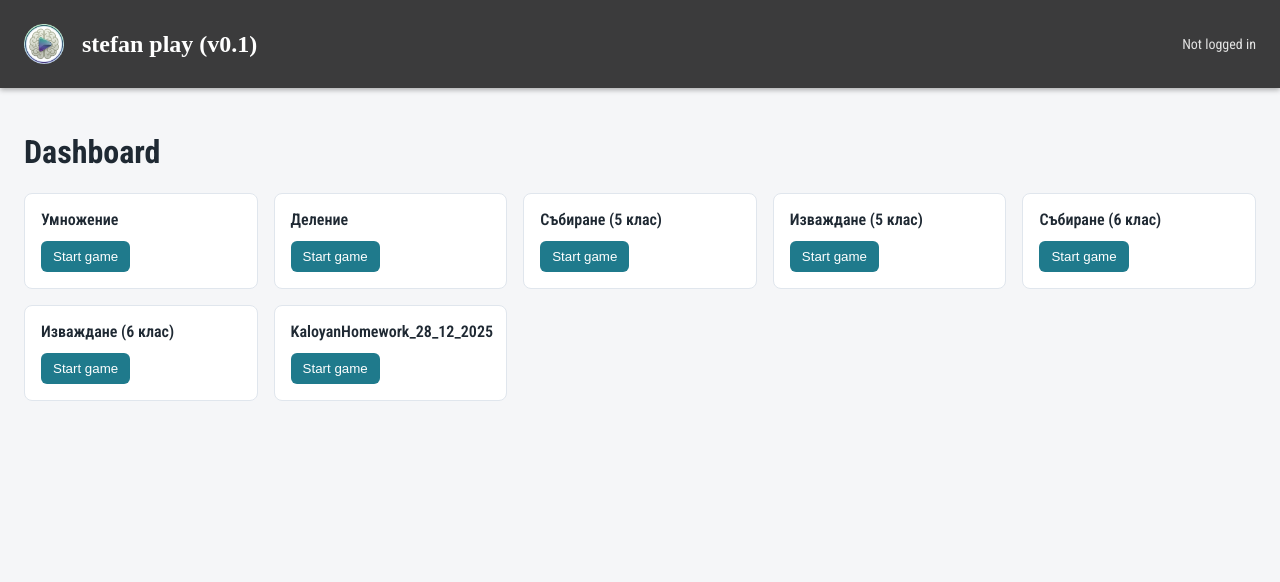
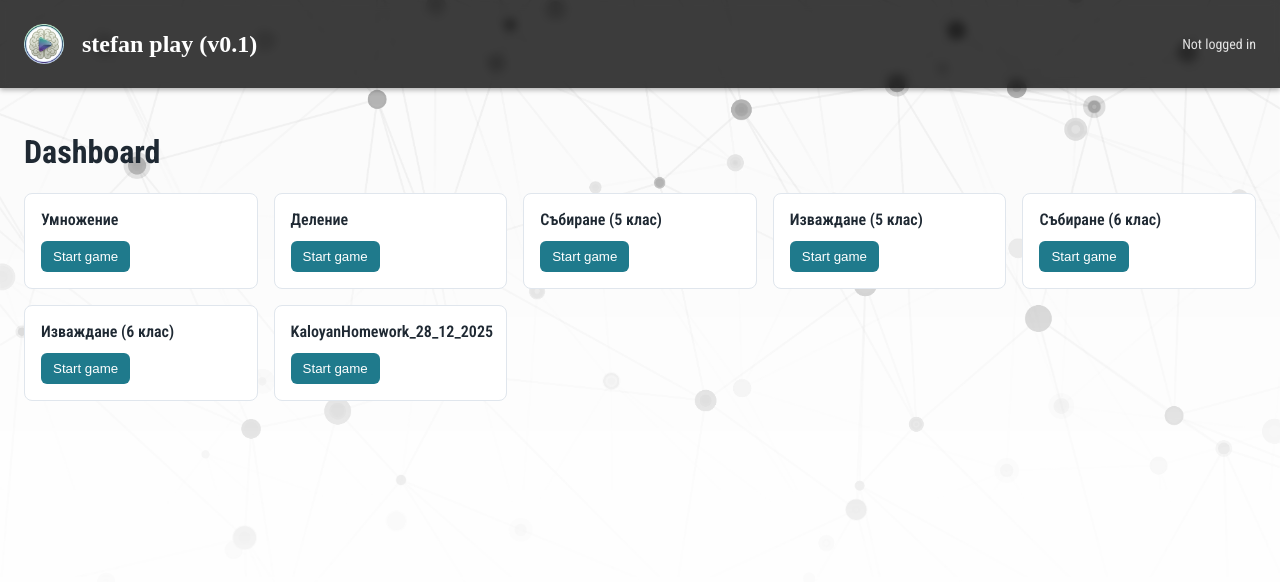
Before and after one commit to logixoul/math-game-2, a React (Vite) app: page / in a window 1280 px wide. Shown: the top 582 px of the page. Built offline with nearby package versions, Linux system fonts and the light colour scheme; a web font is replaced by a local one.

Commit message:
added bgimage

```diff
--- a/src/ReactPort/DashboardPage.tsx
+++ b/src/ReactPort/DashboardPage.tsx
@@ -9,7 +9,7 @@ export function DashboardPage() {
 	const gameTypes = useMemo(() => AppController.getAvailableGameTypes(), []);
 
 	return (
-		<div className={styles.page}>
+		<div className={styles.page + " page"}>
 			<TopBar />
 			<main className={styles.content}>
 				<h1>Dashboard</h1>
--- a/src/ReactPort/GameSessionPage.tsx
+++ b/src/ReactPort/GameSessionPage.tsx
@@ -243,7 +243,7 @@ export function GameSessionPage({
 	};
 
 	return (
-		<div className={styles.page}>
+		<div className={styles.page + " page"}>
 			<TopBar />
 			<main className={styles.content}>
 				{decodedKey && !gameType && (
--- a/src/ReactPort/TopBar.tsx
+++ b/src/ReactPort/TopBar.tsx
@@ -1,3 +1,4 @@
+import { Link } from "react-router-dom";
 import styles from "./TopBar.module.css";
 
 type TopBarProps = {
@@ -7,12 +8,12 @@ type TopBarProps = {
 export function TopBar({ statusText = "Not logged in" }: TopBarProps) {
 	return (
 		<header className={styles.topBar}>
-			<a className={styles.homeLink} href="#">
+			<Link className={styles.homeLink} to="/">
 				<img className={styles.logoImage} src="../assets/play-logo.png" width="40" height="40"></img>
 				<div className={styles.logo}>
 					stefan play (v0.1)
 				</div>
-			</a>
+			</Link>
 			<div className={styles.loginStatus}>{statusText}</div>
 		</header>
 	);
--- a/src/ReactPort/global.css
+++ b/src/ReactPort/global.css
@@ -10,3 +10,8 @@ body {
 	background: #f5f6f8;
 	color: #1f2933;
 }
+
+.page {
+	background: url("/assets/bodybg.png") no-repeat;
+    background-size:cover;
+}
```
